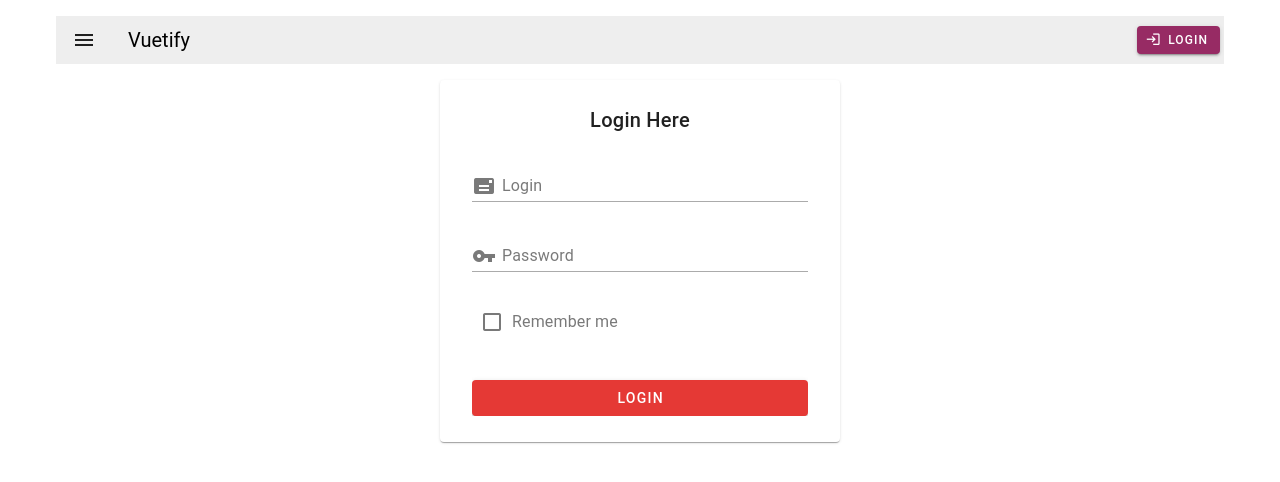
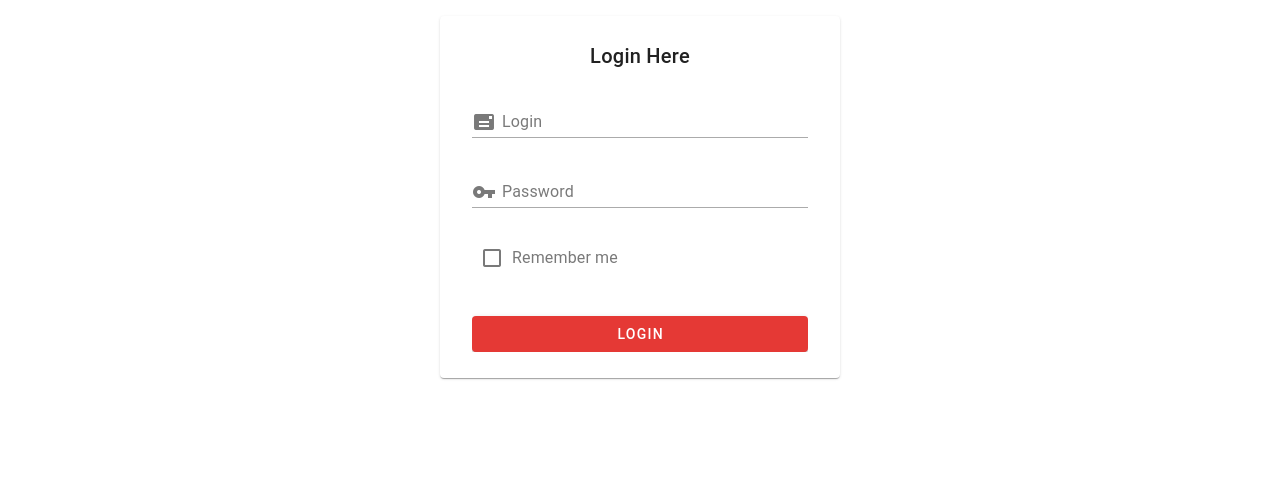
Before and after one commit to AkelaWhiteWolf/vuetify-practice, a Vue app: page /login in a window 1280 px wide. Shown: the top 482 px of the page. Built offline with nearby package versions, Linux system fonts and the light colour scheme.

Commit message:
dev/templating refactored

```diff
--- a/src/App.vue
+++ b/src/App.vue
@@ -1,11 +1,13 @@
 <template>
   <v-app>
-    <MainTemplate />
+    <router-view v-slot="{ Component }">
+      <v-expand-transition>
+        <component :is="Component" />
+      </v-expand-transition>
+    </router-view>
   </v-app>
 </template>
 
-<script setup lang="ts">
-import { MainTemplate } from '@/components';
-</script>
+<script setup lang="ts"></script>
 
 <style scoped></style>
--- a/src/components/templates/MainTemplate.vue
+++ b/src/components/templates/MainTemplate.vue
@@ -2,9 +2,7 @@
   <v-container>
     <MainToolbar />
     <v-main>
-      <v-expand-transition>
-        <router-view />
-      </v-expand-transition>
+      <slot></slot>
     </v-main>
   </v-container>
 </template>
--- a/src/pages/HomePage.vue
+++ b/src/pages/HomePage.vue
@@ -1,11 +1,13 @@
 <template>
-  <v-container class="px-0">
-    <ForestCarousel />
-  </v-container>
+  <MainTemplate>
+    <v-container class="px-0">
+      <ForestCarousel />
+    </v-container>
+  </MainTemplate>
 </template>
 
 <script setup lang="ts">
-import { ForestCarousel } from '@/components';
+import { MainTemplate, ForestCarousel } from '@/components';
 </script>
 
 <style scoped></style>
```
